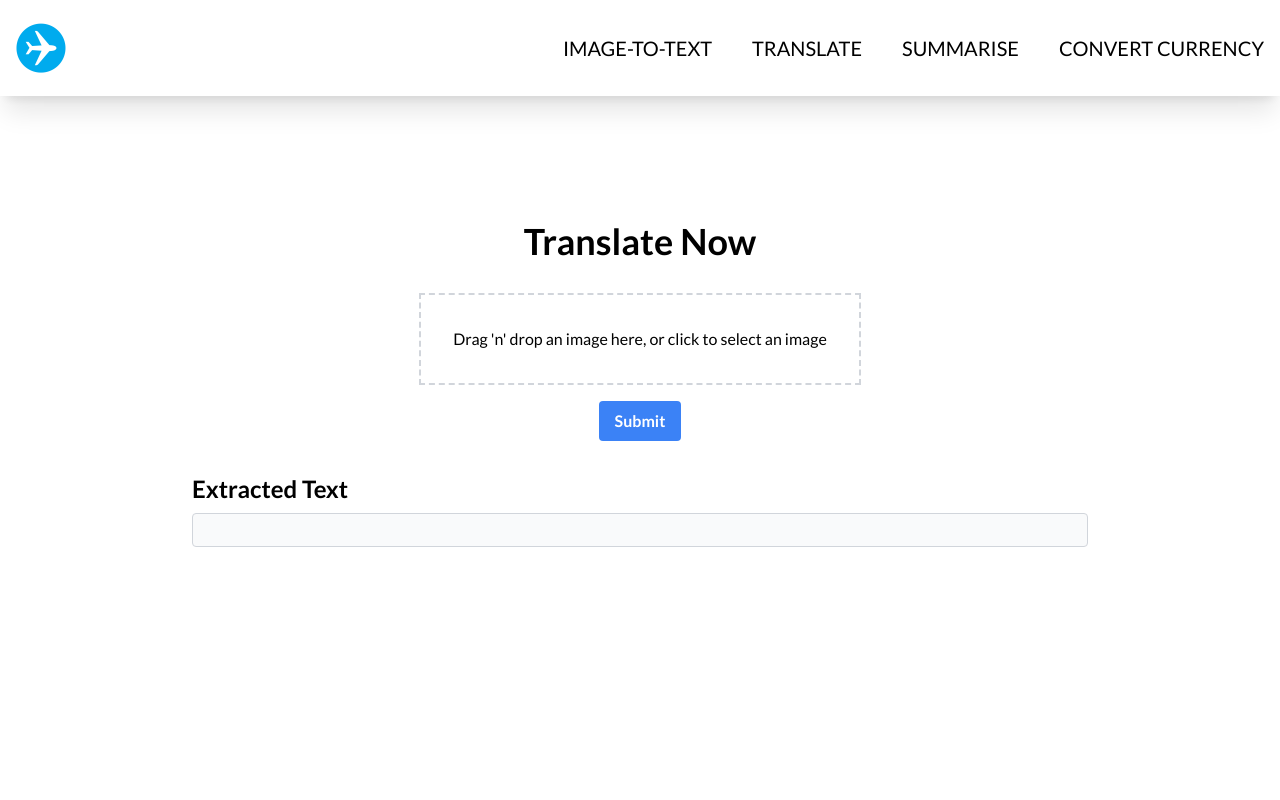
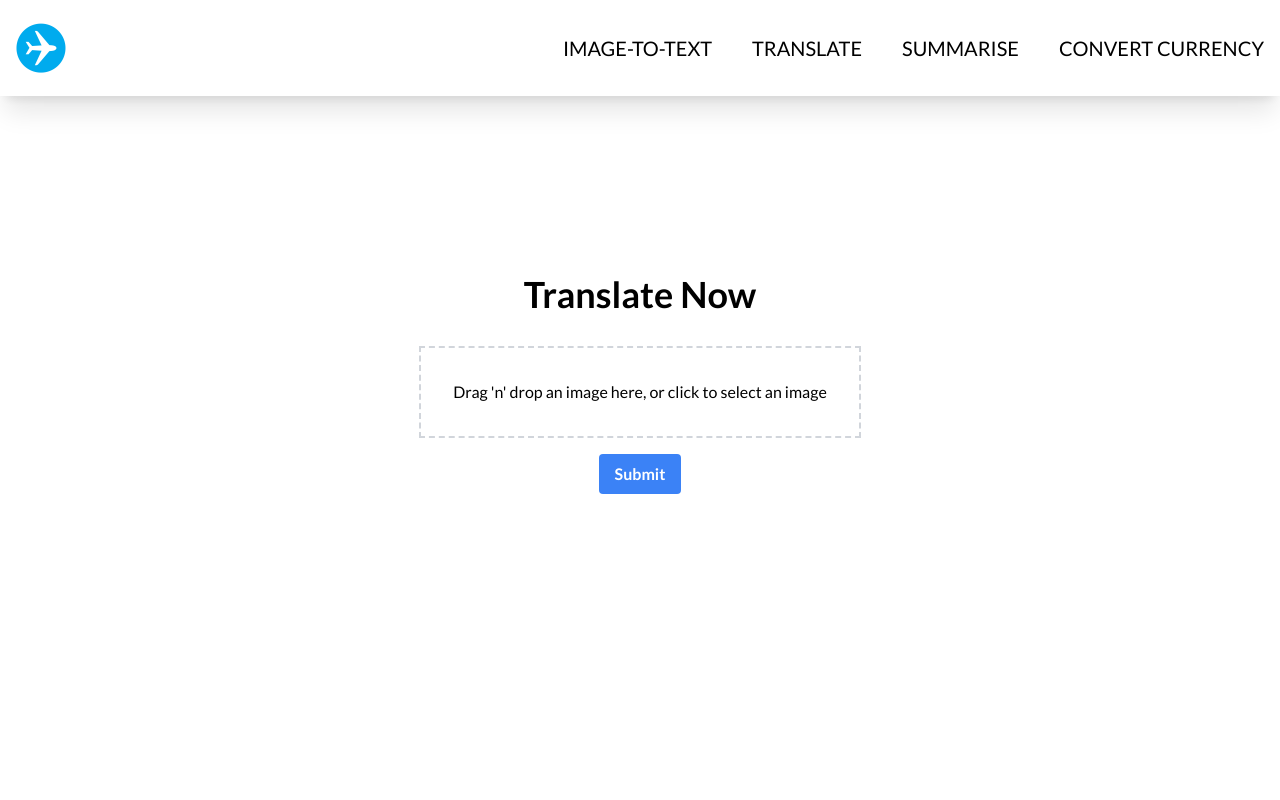
Before and after one commit to louisjoety/travel-toolkit, a Next.js app in the folder frontend/: page /translator in a window 1280 px wide. Shown: the top 800 px of the page. Built offline with nearby package versions, Linux system fonts and the light colour scheme.

Commit message:
changed display UI

```diff
--- a/frontend/app/translator/page.tsx
+++ b/frontend/app/translator/page.tsx
@@ -20,6 +20,7 @@ export default function ImageToText() {
   const [extractedText, setExtractedText] = useState<string>('');
   const [translatedText, setTranslatedText] = useState<string>('');
   const [isLoading, setIsLoading] = useState(false);
+  const [textGenerated, setTextGenerated] = useState(false); // New state to track text generation
   const router = useRouter();
 
   const handleNav = () => {
@@ -37,6 +38,7 @@ export default function ImageToText() {
     }
 
     setIsLoading(true);
+    setTextGenerated(false); // Reset text generated state before processing
     const formData = new FormData();
     formData.append('image', file);
 
@@ -78,6 +80,7 @@ export default function ImageToText() {
       if (response.ok) {
         const data = await response.json();
         setTranslatedText(data.translated_text);
+        setTextGenerated(true); // Set text generated state to true once translation is complete
       } else {
         console.error('Error translating text');
         alert('Error translating text. Please try again.');
@@ -103,11 +106,13 @@ export default function ImageToText() {
           {isLoading ? 'Processing...' : 'Submit'}
         </button>
         <div className="mt-8 w-full max-w-4xl">
-          <div className="mb-8">
-            <h2 className="text-2xl font-bold mb-2">Extracted Text</h2>
-            <p className="p-4 border border-gray-300 rounded bg-gray-50">{extractedText}</p>
-          </div>
-          {translatedText && (
+          {extractedText && (
+            <div className="mb-8">
+              <h2 className="text-2xl font-bold mb-2">Extracted Text</h2>
+              <p className="p-4 border border-gray-300 rounded bg-gray-50">{extractedText}</p>
+            </div>
+          )}
+          {textGenerated && translatedText && (
             <div>
               <h2 className="text-2xl font-bold mb-2">Translated Text</h2>
               <p className="p-4 border border-gray-300 rounded bg-gray-50">{translatedText}</p>
```
